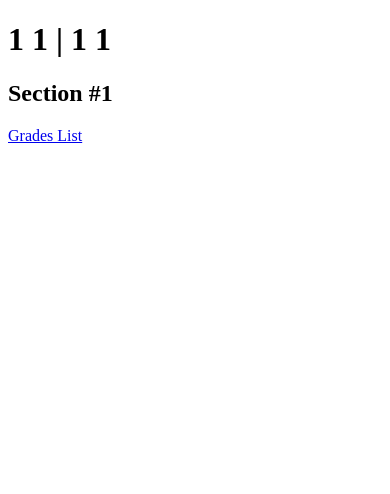
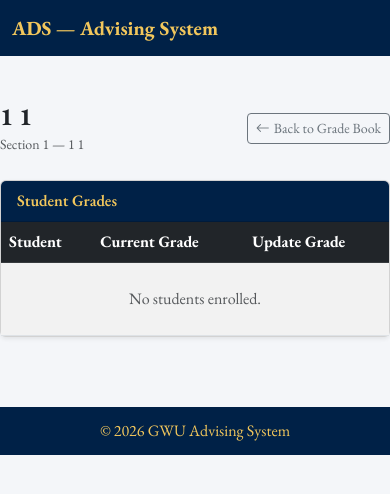
Before and after one commit to risharmaa/university_system, a Flask app: page /1/1/1/1/1 in a window 390 px wide. Shown: the top 494 px of the page. Run offline with Flask 3, Linux system fonts and the light colour scheme; data comes from the database, SQL or seed files in the repository.

Commit message:
Styled view grades list and add grades pages

```diff
--- a/templates/add_grades.html
+++ b/templates/add_grades.html
@@ -1,36 +1,60 @@
-<!DOCTYPE html>
-<html>
-    <head>
-        <title>{{title}}</title>
-    </head>
-    <body>
+{% extends "basic.html" %}
+{% block title %}Add Grades - GWU CS{% endblock %}
+{% block content %}
+
 {% with messages = get_flashed_messages(with_categories=true) %}
-        {% if messages %}
-        <ul>
-        {% for category, message in messages %}
-          <li class="{{ category }}">{{ message }}</li>
+  {% for cat, msg in messages %}
+    <div class="alert alert-{{ 'danger' if cat=='error' else 'success' }} alert-dismissible fade show">
+      {{ msg }}<button type="button" class="btn-close" data-bs-dismiss="alert"></button>
+    </div>
   {% endfor %}
-        </ul>
-        {% endif %}
 {% endwith %}
 
-        <h1>{{dpt}} {{crn}} | {{sem}} {{year}}</h1>
-        <h2>Section #{{sectionno}}</h2>
-        {% for student in students: %}
-        <h3>{{student['fname']}} {{student['lname']}}</h3>
-        <table>
+<div class="d-flex justify-content-between align-items-center mb-4">
+  <div>
+    <h2 class="fw-bold mb-0">{{ dpt }} {{ crn }}</h2>
+    <span class="text-muted small">Section {{ sectionno }} &mdash; {{ sem }} {{ year }}</span>
+  </div>
+  <a href="/viewgrades" class="btn btn-outline-secondary btn-sm">
+    <i class="bi bi-arrow-left me-1"></i>Back to Grade Book
+  </a>
+</div>
+
+<div class="card shadow-sm">
+  <div class="card-header fw-semibold" style="background:#002147;color:#F2C75C;">Student Grades</div>
+  <div class="card-body p-0">
+    <table class="table table-hover table-striped mb-0">
+      <thead class="table-dark">
+        <tr><th>Student</th><th>Current Grade</th><th>Update Grade</th></tr>
+      </thead>
+      <tbody>
+        {% for student in students %}
         <tr>
-                <td>Grade: {{student['grade']}}</td>
+          <td class="fw-semibold align-middle">{{ student['fname'] }} {{ student['lname'] }}</td>
+          <td class="align-middle">
+            <span class="badge
+              {% if student['grade'] in ['A','A-'] %}bg-success
+              {% elif student['grade'] in ['B+','B'] %}bg-primary
+              {% elif student['grade'] == 'F' %}bg-danger
+              {% elif student['grade'] %}bg-secondary
+              {% else %}bg-warning text-dark{% endif %}">
+              {{ student['grade'] or 'IP' }}
+            </span>
+          </td>
           <td>
-                    <form action="/{{dpt}}/{{crn}}/{{sectionno}}/{{sem}}/{{year}}" method="POST">
-                        <input type = "hidden" name = "id" value = "{{student['uid']}}">
-                        <input type="text" name="newgrade" placeholder="New Grade">
-                        <input type="submit" name="submit" class = "button">
+            <form action="/{{ dpt }}/{{ crn }}/{{ sectionno }}/{{ sem }}/{{ year }}" method="POST" class="d-flex gap-2">
+              <input type="hidden" name="id" value="{{ student['uid'] }}">
+              <input type="text" class="form-control form-control-sm" name="newgrade" placeholder="e.g. A, B+, IP" style="max-width:120px;">
+              <button type="submit" class="btn btn-sm fw-semibold" style="background:#002147;color:#F2C75C;">Save</button>
             </form>
           </td>
         </tr>
+        {% else %}
+        <tr><td colspan="3" class="text-center text-muted py-4">No students enrolled.</td></tr>
+        {% endfor %}
+      </tbody>
     </table>
-        {% endfor %}
-        <p><a href= "/viewgrades">Grades List</a></p>
-    </body>
-</html>
+  </div>
+</div>
+
+{% endblock %}
```
Also changed, not shown: templates/view_grades.html (+51 -33 lines). Lines whose indentation alone changed are shown as unchanged.
